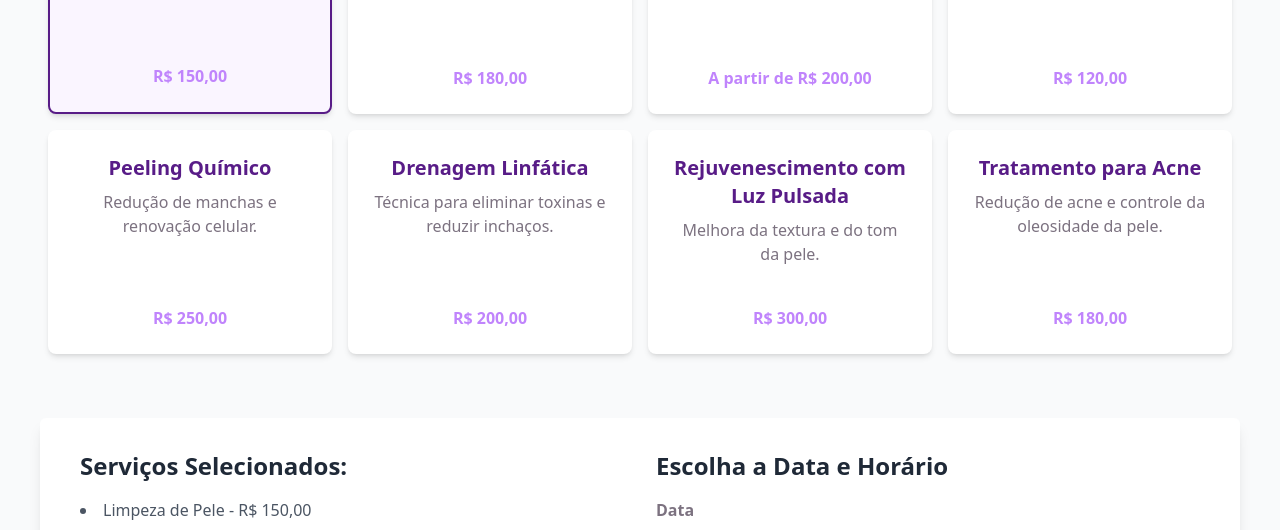
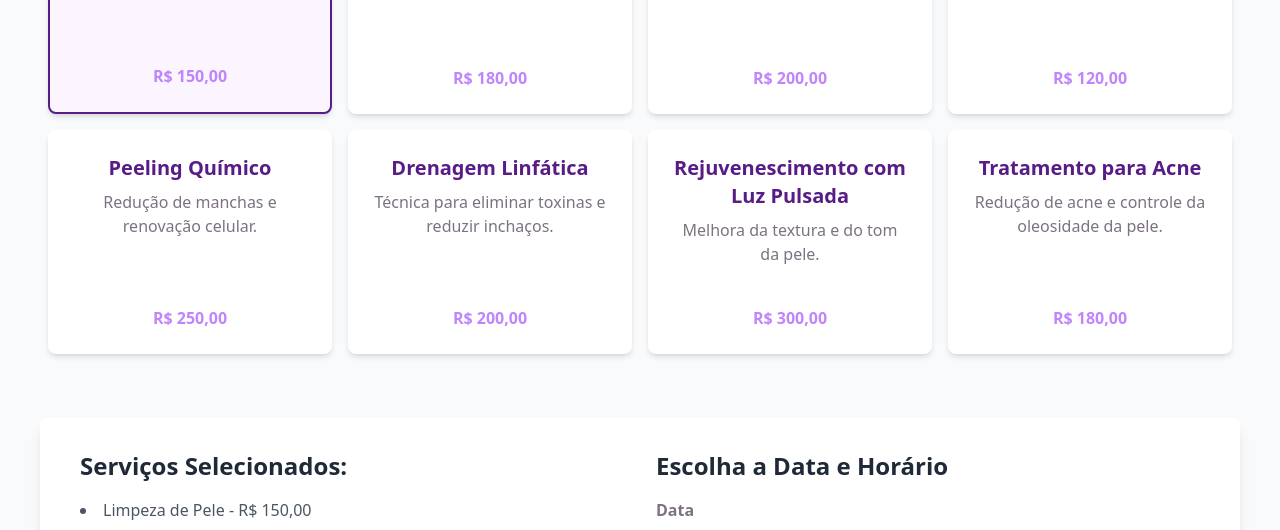
Before and after one commit to breno-dev98/estetica, a React (Vite) app: page /agendamento in a window 1280 px wide. Both pictures are taken after a click on the element 190 px from the left and 244 px from the top of the page. Shown: the part 242-772 px from the top of the page. Built offline with nearby package versions, Linux system fonts and the light colour scheme.

Commit message:
criando verificação de data

```diff
--- a/src/database/services.js
+++ b/src/database/services.js
@@ -12,7 +12,7 @@ export const services = [
     {
       title: "Depilação a Laser",
       description: "Tecnologia avançada para resultados duradouros.",
-      price: "A partir de R$ 200,00",
+      price: "R$ 200,00",
     },
     {
       title: "Hidratação Facial",
--- a/src/pages/Agendamento/index.jsx
+++ b/src/pages/Agendamento/index.jsx
@@ -6,6 +6,7 @@ import { SiPix } from "react-icons/si";
 import { FaCcMastercard, FaCreditCard, FaMoneyBillAlt } from "react-icons/fa";
 
 const Agendamento = () => {
+  const [error, setError] = useState(null);
   const horarios = ["9:00", "10:00", "11:00", "12:00"];
   const metodosPagamento = [
     { nome: "PIX", icone: <SiPix size={22} className="text-cyan-500" /> },
@@ -204,7 +205,7 @@ const numeroWhatsApp = "5585982390117"
                       id="date"
                       type="date"
                       name="date"
-                      value={date}
+                      value={date < new Date().toISOString().split("T")[0] ? new Date().toISOString().split("T")[0] : date}
                       min={new Date().toISOString().split("T")[0]}
                       onChange={handleDateChange}
                     />
```
